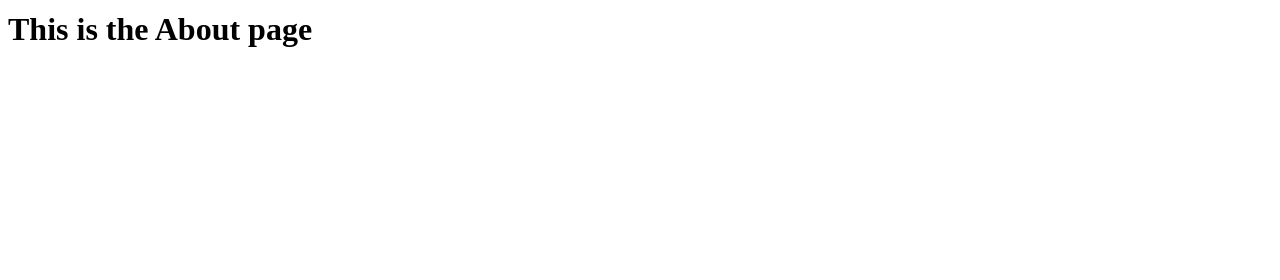
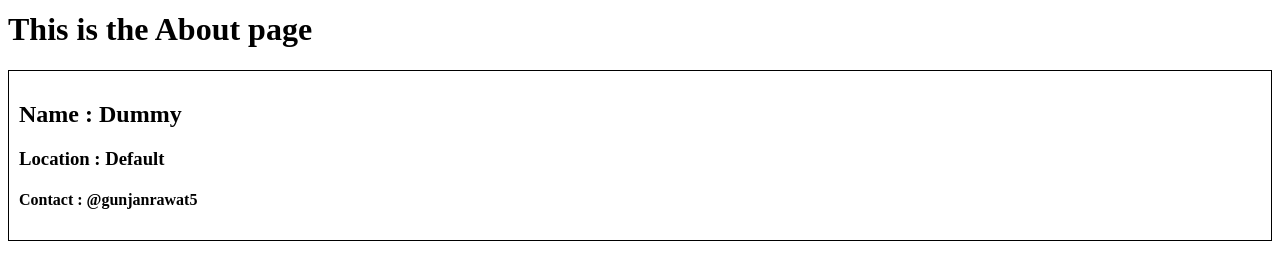
Before and after one commit to Gunjanrawat5/Food-Ordering-WebApp---React, a React (Vite) app: page /about in a window 1280 px wide. Shown: the part 174-454 px from the top of the page. Built offline with nearby package versions, Linux system fonts and the light colour scheme; no server answers.

Commit message:
About us API integration & Userclass

```diff
--- a/index.css
+++ b/index.css
@@ -76,3 +76,8 @@
 .filter{
     display: flex;
 }
+
+.user-card {
+    padding: 10px;
+    border: 1px solid black;
+}
--- a/src/components/About.js
+++ b/src/components/About.js
@@ -1,8 +1,11 @@
+import User from "./User"
+import UserClass from "./UserClass"
 
 const About = () => {
     return(
         <div>
             <h1> This is the About page</h1>
+            <UserClass name= {"Gunjan Rawat (class)"} location = {"Mumbai Class"}/>
         </div>
     )
 }
--- /dev/null
+++ b/src/components/User.js
@@ -0,0 +1,20 @@
+import { useState } from "react"
+
+const User = ({name}) => {
+
+    const [count] = useState(0)
+    const [count2] = useState(1);
+
+    return (
+        <div className="user-card">
+            <h1>Count = {count}</h1>
+            <h1>Count = {count2}</h1>
+            <h2>Name : {name}</h2>
+            <h3>Location : Mumbai</h3>
+            <h4>Contact : @gunjanrawat5</h4>
+
+        </div>
+    )
+}
+
+export default User
--- /dev/null
+++ b/src/components/UserClass.js
@@ -0,0 +1,41 @@
+import React from "react"
+
+class UserClass extends React.Component {
+
+    constructor(props) {
+        super(props);
+        this.state = {
+            userInfo : {
+                name : "Dummy",
+                location : "Default"
+            }
+        }
+    }
+
+    async componentDidMount(){
+       //Api call
+
+       const data = await fetch("https://api.github.com/users/gunjanrawat5")
+       const json = await data.json();
+       this.setState({
+        userInfo :json
+       });
+        console.log(json)
+
+    }
+
+    render(){
+
+        const {name , location} = this.state.userInfo
+
+        return(
+        <div className="user-card">
+            <h2>Name : {name}</h2>
+            <h3>Location : {location}</h3>
+            <h4>Contact : @gunjanrawat5</h4>
+        </div>
+            )
+    }
+}
+
+export default UserClass
```
